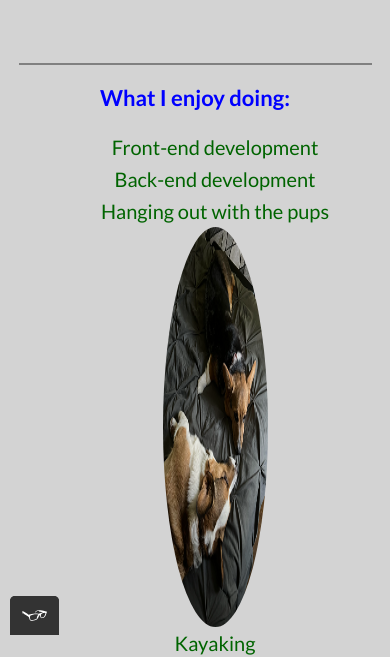
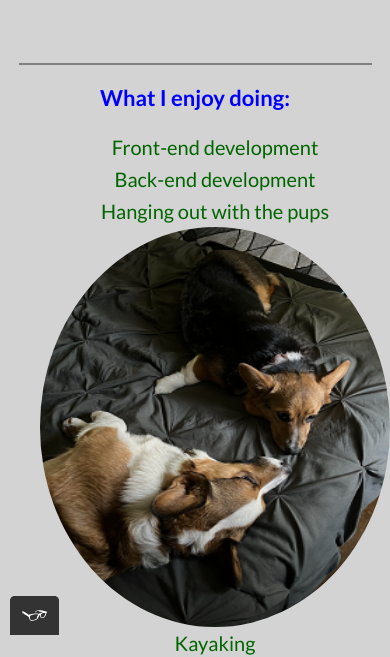
Before and after one commit to cjhart34/website-portfolio, a plain HTML site: page about.html in a window 390 px wide. Shown: the part 209-866 px from the top of the page. Drawn offline with nearby package versions, Linux system fonts and the light colour scheme.

Commit message:
formatted the dog pic to show up better on mobile

```diff
--- a/css/style.production.css
+++ b/css/style.production.css
@@ -228,7 +228,7 @@ button:focus,
 
 .doggos {
 	float: none;
-	width: 30%;
+	width: 350px;
 	height: 400px;
 	border-radius: 60%;
 	display: block;
```
